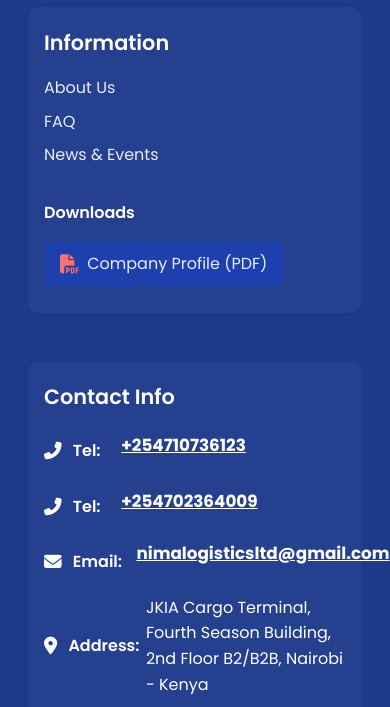
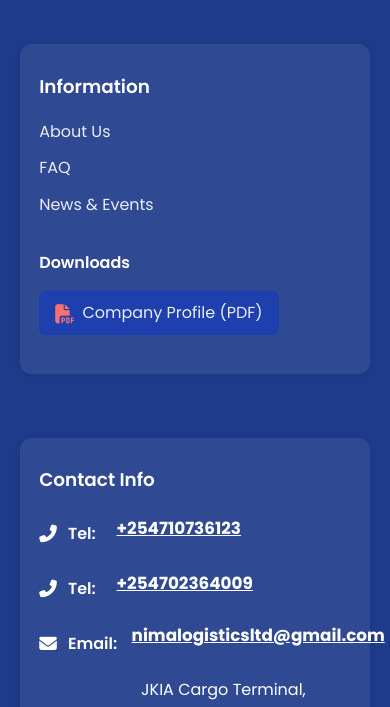
Before and after one commit to theefeb/NIMALOGISTICS, a plain HTML site: page pages/index.html in a window 390 px wide. Shown: the part 6050-6757 px from the top of the page. Drawn offline with nearby package versions, Linux system fonts and the light colour scheme.

Commit message:
new code

```diff
--- a/pages/index.html
+++ b/pages/index.html
@@ -393,7 +393,7 @@
 <section class="bg-white" style="padding: 3rem 0;">
   <div class="container">
     <h2 class="section-title" style="text-align:center;margin-bottom:3rem;font-size:1.8rem;">Get In Touch & Find Us</h2>
-    <div style="display:grid;grid-template-columns:1fr 1fr;gap:2rem;align-items:start;max-width:900px;margin:0 auto;">
+    <div class="contact-map-grid" style="display:grid;grid-template-columns:1fr 1fr;gap:2rem;align-items:start;max-width:900px;margin:0 auto;">
       <!-- Contact Form -->
       <div style="background:#f8fafc;padding:1rem;border-radius:8px;box-shadow:0 2px 4px rgba(0,0,0,0.1);">
         <h3 style="margin-bottom:0.75rem;color:var(--primary);font-weight:var(--font-weight-semibold);font-size:1rem;">Send us a Message</h3>
--- a/styles/index.css
+++ b/styles/index.css
@@ -2049,3 +2049,53 @@ a[href^="mailto:"]:focus {
     justify-content: center;
   }
 }
+
+@media (max-width: 768px) {
+  .info-section {
+    padding: 2.5rem 0 2.5rem 0;
+    background: var(--primary);
+    color: #fff;
+  }
+  .info-container {
+    flex-direction: column;
+    gap: 2rem;
+    padding: 0 0.5rem;
+  }
+  .info-block {
+    width: 100%;
+    min-width: 0;
+    margin-bottom: 2rem;
+    padding: 1.7rem 1.2rem;
+    background: rgba(255,255,255,0.08);
+    border-radius: 12px;
+    box-shadow: 0 2px 8px rgba(0,0,0,0.06);
+  }
+  .info-block h3 {
+    font-size: 1.15rem;
+    margin-bottom: 1.1rem;
+  }
+  .info-block ul li {
+    margin-bottom: 0.7rem;
+  }
+  .info-block ul li a {
+    font-size: 1rem;
+    line-height: 1.5;
+  }
+  .info-social {
+    margin-top: 1.2rem;
+    gap: 0.5rem;
+  }
+}
+
+@media (max-width: 768px) {
+  /* Stack contact form and map vertically instead of side-by-side */
+  .contact-map-grid {
+    display: flex !important;
+    flex-direction: column !important;
+    gap: 2rem !important;
+  }
+  .contact-map-grid > div {
+    width: 100% !important;
+    max-width: 100% !important;
+  }
+}
```
